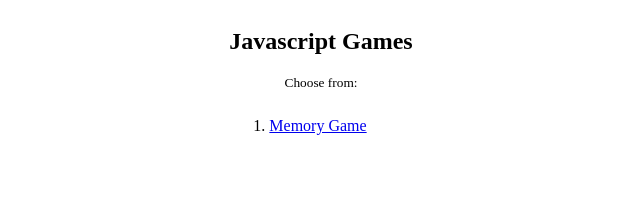
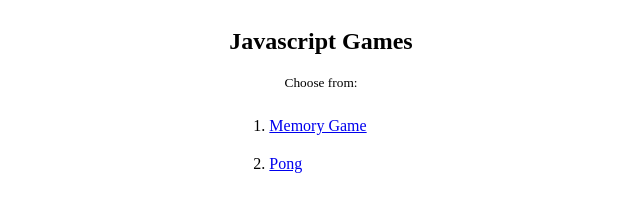
Before and after one commit to francescopolisena/JavascriptGames, a plain HTML site: page index.html in a window 1280 px wide. Shown: the full height of the page, 319-959 px from the left. Drawn offline with Linux system fonts and the light colour scheme.

Commit message:
Update index.html

```diff
--- a/index.html
+++ b/index.html
@@ -25,6 +25,7 @@
       <small>Choose from:</small>
       <ol>
         <li><a href="./Memory/memorygame.html">Memory Game</a></li>
+        <li><a href="./Pong/pong.html">Pong</a></li>
       </ol>
     </section>
 
```
